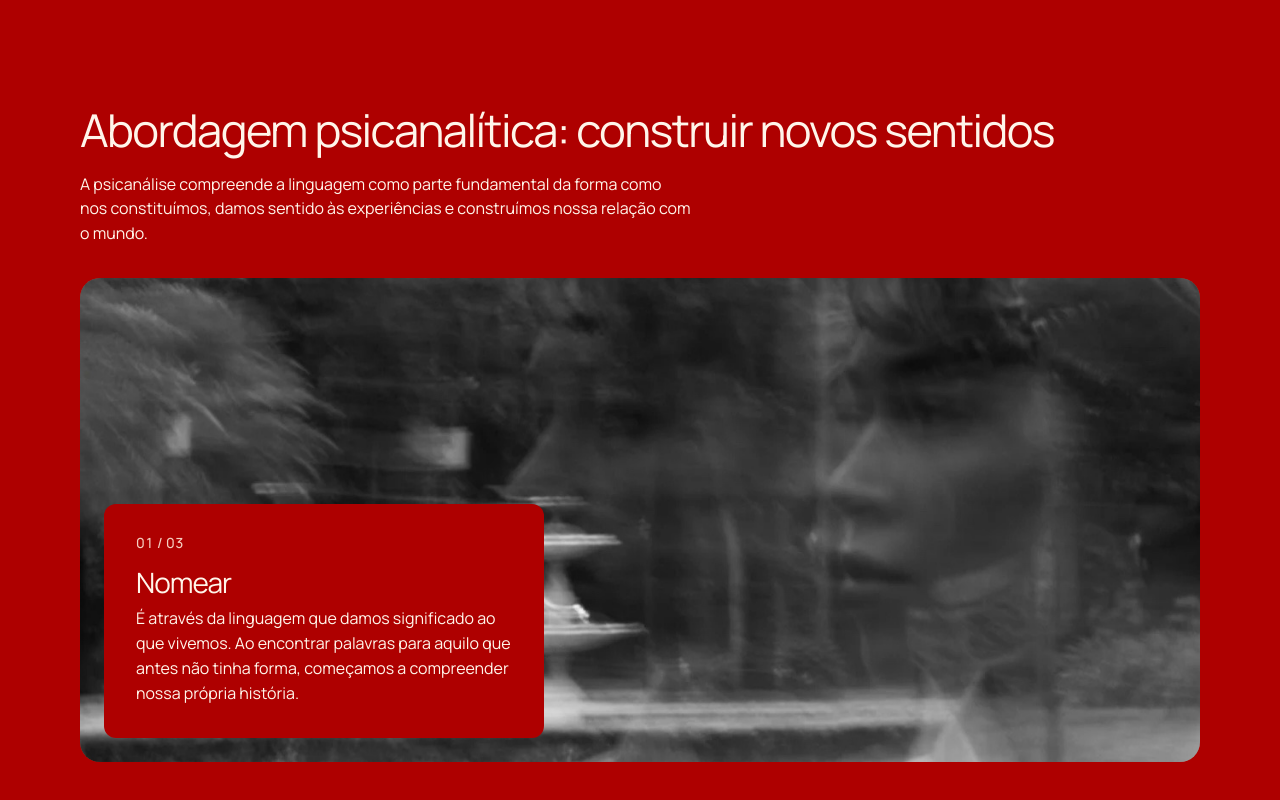
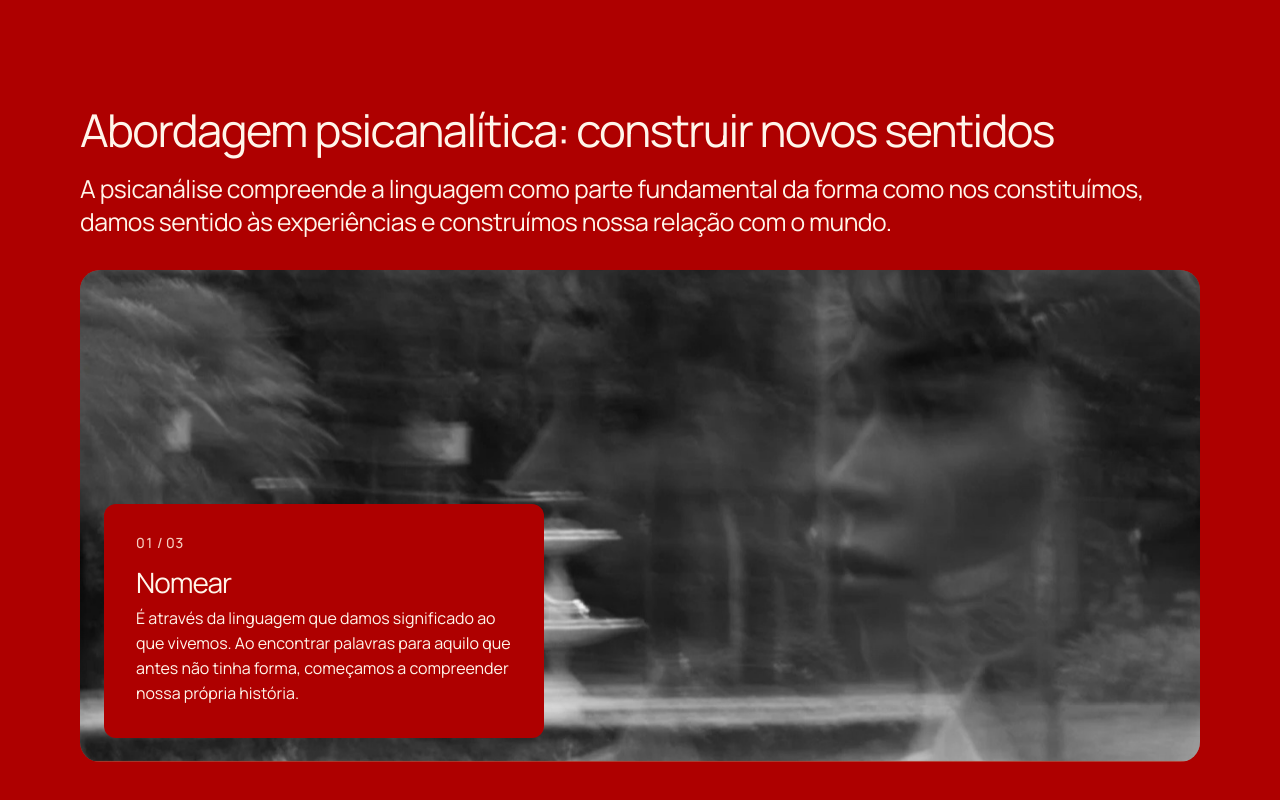
Before and after one commit to 777jade/psimariliamoraes, a plain HTML site: page index.html in a window 1280 px wide. Shown: the part 2617-3417 px from the top of the page. Drawn offline with Linux system fonts and the light colour scheme; a web font is replaced by a local one.

Commit message:
Abordagem: texto de introdução usa o quadro todo no desktop, no padrão do subtítulo do topo
Co-Authored-By: Claude Opus 5.5 <noreply@anthropic.com>

```diff
--- a/index.html
+++ b/index.html
@@ -214,6 +214,11 @@
   #abordagem .mo-ph__head { max-width: none; }
   #abordagem .mo-ph__head > .section-title { margin-bottom: 0; }
   #abordagem .mo-ph__head > p { max-width: 640px; }
+  /* desktop: o texto da abordagem usa o quadro todo, como o subtítulo do topo (mesmo tamanho e mesma margem direita) */
+  @media (min-width: 1024px) {
+    #abordagem .mo-ph__head { container-type: inline-size; }
+    #abordagem .mo-ph__head > p { max-width: none; width: 100%; font-size: max(18px, calc(100cqi / 45.2)); line-height: 1.35; letter-spacing: -0.02em; text-wrap: pretty; }
+  }
 
   /* atendimento: os quatro dados lado a lado no computador, o nome em cima do valor */
   @media (min-width: 1024px) {
```
